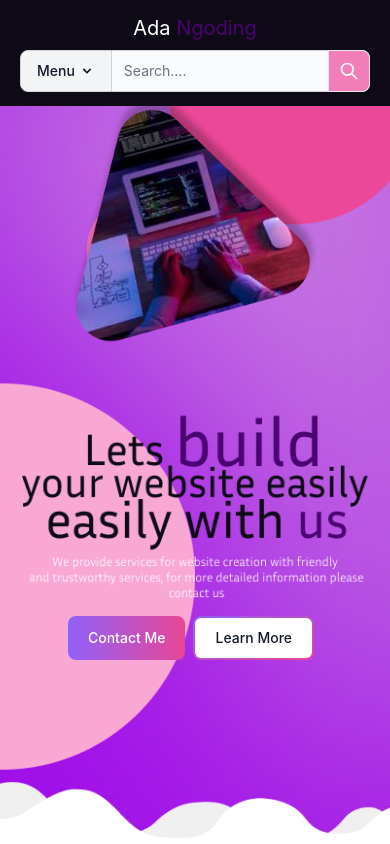
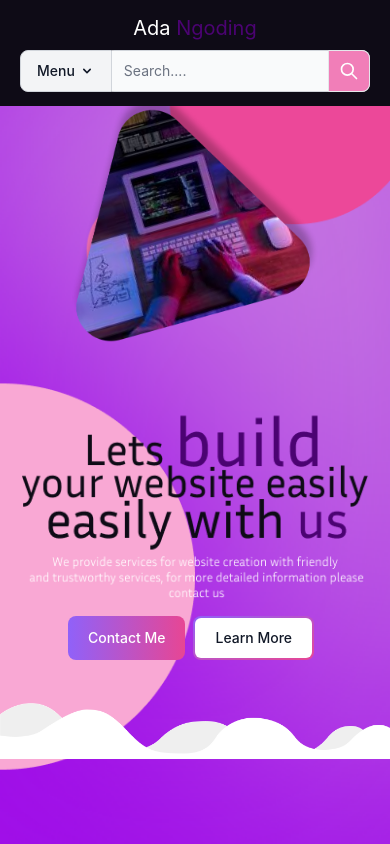
Before and after one commit to barrqyu/web-pt, a website: page index.html in a window 390 px wide. Shown: the top 844 px of the page. Drawn offline with nearby package versions, Linux system fonts and the light colour scheme.

Commit message:
ada ngoding

```diff
--- a/index.html
+++ b/index.html
@@ -102,7 +102,7 @@
             </div>
           </div>
           <div>
-            <img class="hidden md:block mt-[35px] md:mt-0 md:h-[200px] w-[100%]" src="./assets/vektor4.png" alt="">
+            <img class=" mt-[35px] md:mt-0 md:h-[200px] w-[100%]" src="./assets/vektor4.png" alt="">
           </div>
         </div>
     </div>
--- a/src/input.css
+++ b/src/input.css
@@ -12,7 +12,7 @@
 
 @media only screen and (max-width: 414px) {
   .bg-hero {
-    background-image: url("../assets/bgmobile2.png");
+    background-image: url("../assets/bgmobile.png");
     background-repeat: no-repeat;
     background-size: cover;
   }
```
Also changed, not shown: dist/output.css.
